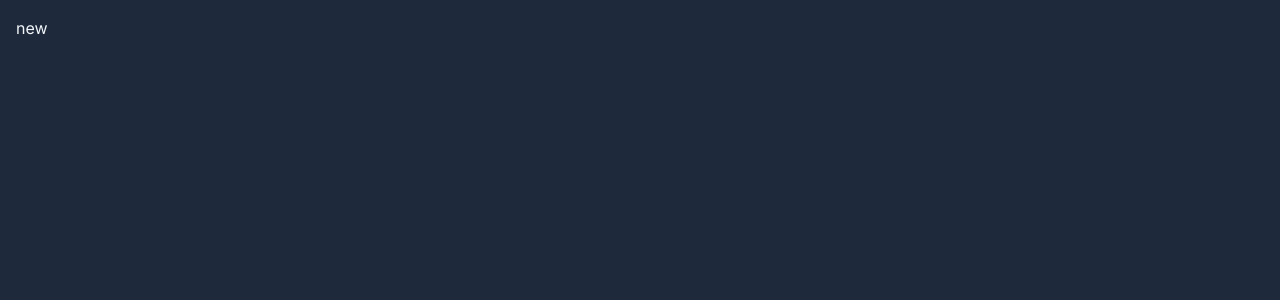
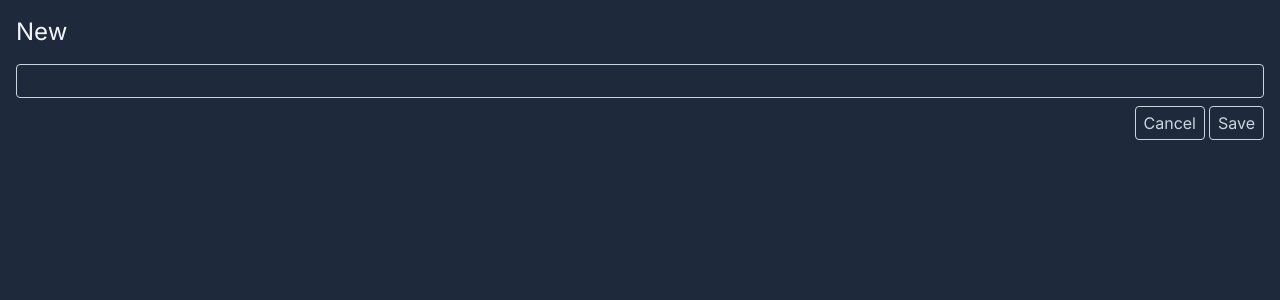
Before and after one commit to jaspervd18/todo_app_nextjs, a Next.js app: page /new in a window 1280 px wide. Shown: the top 300 px of the page. Built offline with nearby package versions, Linux system fonts and the light colour scheme.

Commit message:
create new todo form

```diff
--- a/src/app/new/page.tsx
+++ b/src/app/new/page.tsx
@@ -1,3 +1,30 @@
+import Link from "next/link";
+
 export default function New() {
-  return <h1>new</h1>;
+  return (
+    <>
+      {" "}
+      <header className="flex justify-between items-center mb-4">
+        <h1 className="text-2xl">New</h1>
+      </header>
+      <form className="flex gap-2 flex-col">
+        <input
+          type="text"
+          name="title"
+          className="border border-slate-300 bg-transparent rounded px-2 py-1 outline-none focus-within:border-slate-100"
+        />
+        <div className="flex gap-1 justify-end">
+          <Link
+            href=".."
+            className="border border-slate-300 text-slate-300 px-2 py-1 rounded hover:bg-slate-700 focus-within:bg-slate-700 outline-none"
+          >
+            Cancel
+          </Link>
+          <button className="border border-slate-300 text-slate-300 px-2 py-1 rounded hover:bg-slate-700 focus-within:bg-slate-700 outline-none">
+            Save
+          </button>
+        </div>
+      </form>
+    </>
+  );
 }
```
